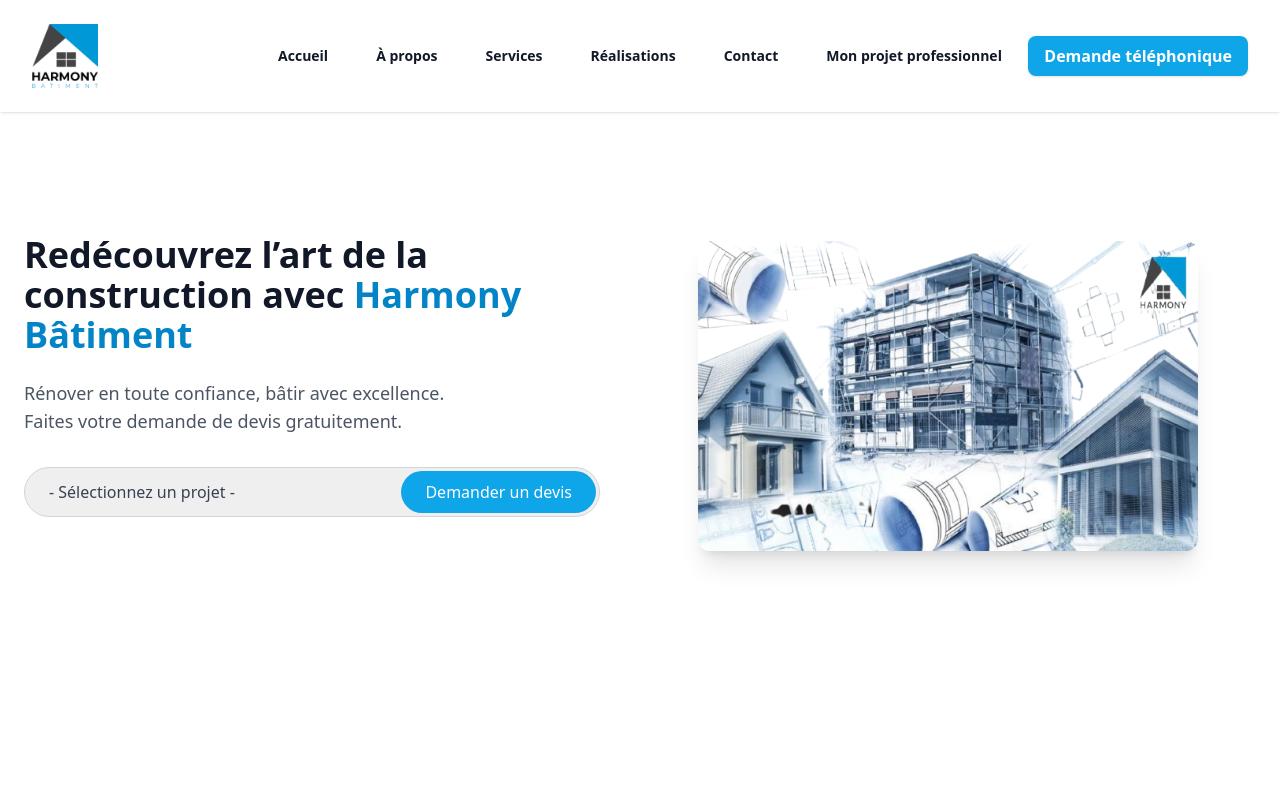
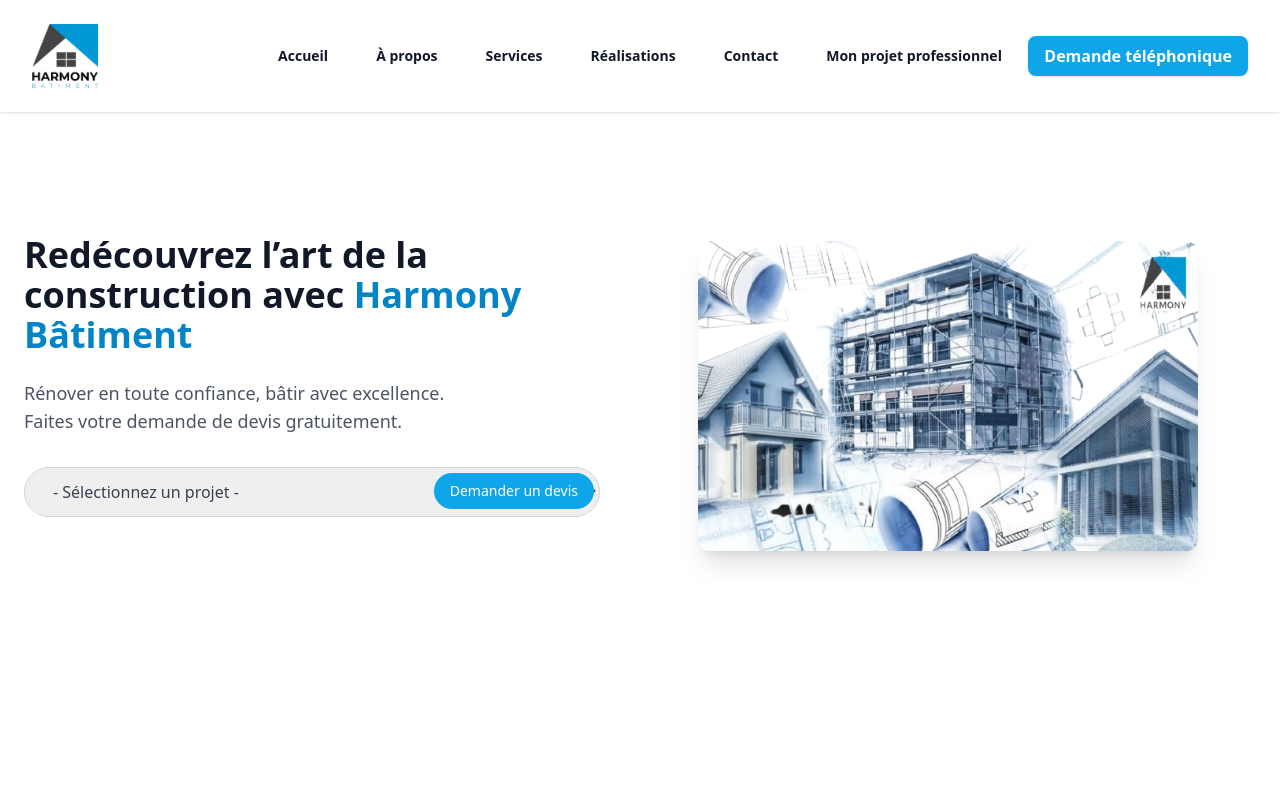
Before and after one commit to sana12-art/harmony-site, a React (Vite) app: page / in a window 1280 px wide. Shown: the top 800 px of the page. Built offline with nearby package versions, Linux system fonts and the light colour scheme.

Commit message:
demander devis

```diff
--- a/src/components/Hero.tsx
+++ b/src/components/Hero.tsx
@@ -34,10 +34,9 @@
             Rénover en toute confiance, bâtir avec excellence.<br />Faites votre demande de devis gratuitement.
           </p>
 
-          {/* Sélecteur + bouton */}
          <div className="relative w-full max-w-xl">
   <select
-              className="w-full px-6 py-3 pr-40 border border-gray-300 rounded-full text-gray-700 appearance-none"
+    className="w-full px-6 py-3 pr-44 border border-gray-300 rounded-full text-gray-700 text-sm sm:text-base truncate"
     value={projet}
     onChange={handleChange}
   >
@@ -49,12 +48,15 @@
   </select>
 
 <button
-              className="absolute top-1 right-1 bottom-1 px-6 rounded-full bg-sky-500 text-white hover:bg-sky-600 transition-all"
+  className="absolute top-1.5 right-1.5 px-4 py-2 text-sm rounded-full bg-sky-500 text-white hover:bg-sky-600 transition-all"
   onClick={handleClick}
 >
-              Demander un devis
+  <span className="hidden sm:inline">Demander un devis</span>
+  <span className="sm:hidden">Devis</span>
 </button>
+
 </div>
+
         </div>
 
         {/* Image */}
```
Lines whose indentation alone changed are shown as unchanged.
